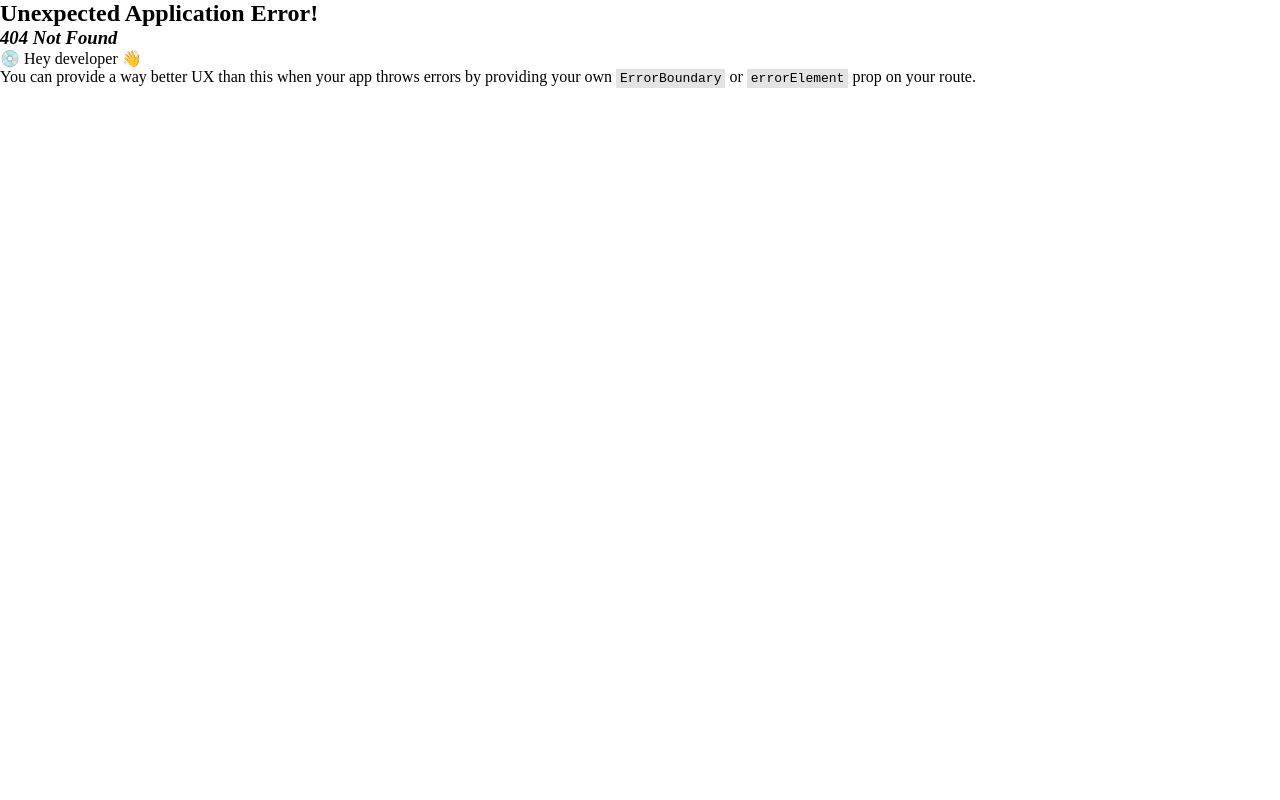
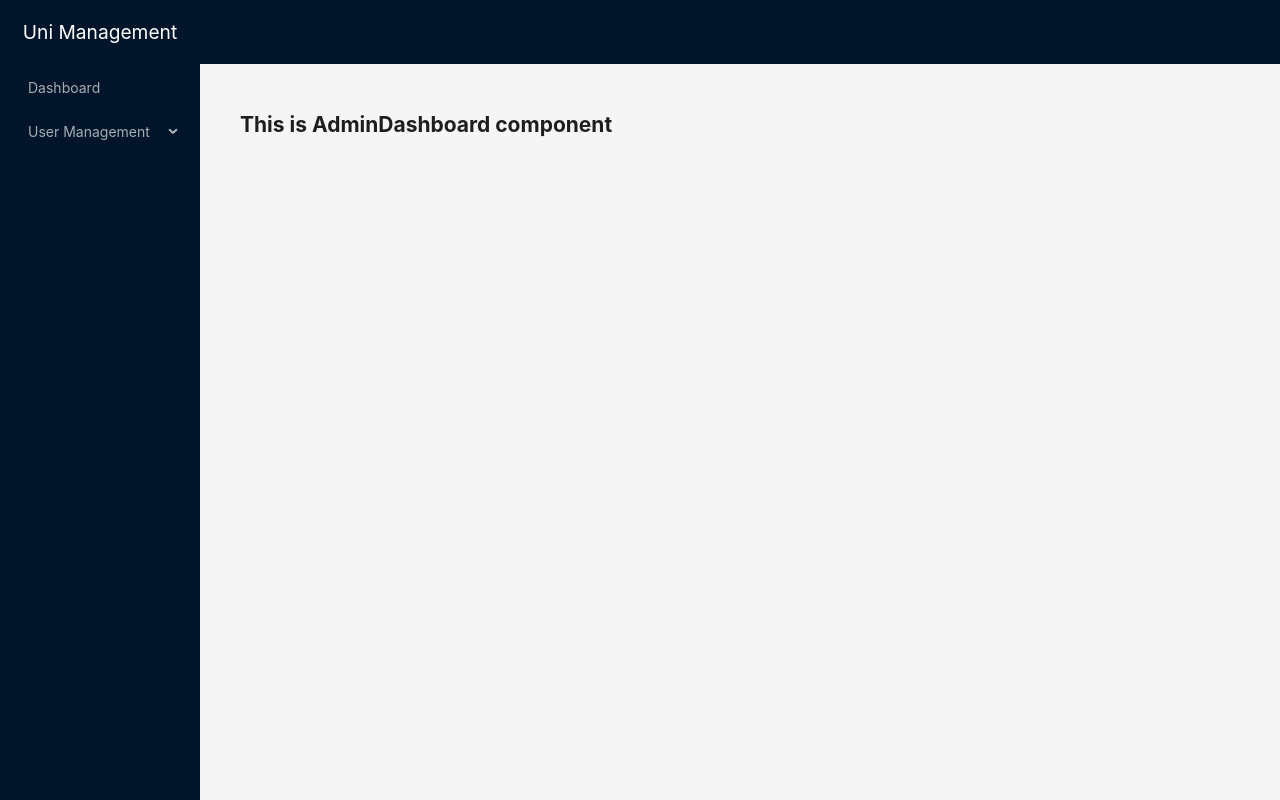
Before and after one commit to searchsakib/university_management_client, a React (Vite) app: page /faculty/dashboard in a window 1280 px wide. Before the commit this address had no page. Built offline with nearby package versions, Linux system fonts and the light colour scheme.

Commit message:
dynamic admin routes and admin sidebar done

```diff
--- a/src/components/layout/MainLayout.tsx
+++ b/src/components/layout/MainLayout.tsx
@@ -1,32 +1,8 @@
 import { Layout, Menu, MenuProps } from 'antd';
-import { NavLink, Outlet } from 'react-router-dom';
+import { Outlet } from 'react-router-dom';
+import { adminSidebar } from '../../routes/admin.routes';
 
 const { Header, Content, Footer, Sider } = Layout;
-
-const items: MenuProps['items'] = [
-  {
-    key: 'Dashboard',
-    label: <NavLink to='/admin/dashboard'>Dashboard</NavLink>,
-  },
-  {
-    key: 'User Mangement',
-    label: 'User Mangement',
-    children: [
-      {
-        key: 'Create Admin',
-        label: <NavLink to='/admin/create-admin'>Create Admin</NavLink>,
-      },
-      {
-        key: 'Create Faculty',
-        label: <NavLink to='/admin/create-faculty'>Create Faculty</NavLink>,
-      },
-      {
-        key: 'Create Student',
-        label: <NavLink to='/admin/create-student'>Create Student</NavLink>,
-      },
-    ],
-  },
-];
 
 const MainLayout = () => {
   return (
@@ -57,7 +33,7 @@ const MainLayout = () => {
           theme='dark'
           mode='inline'
           defaultSelectedKeys={['4']}
-          items={items}
+          items={adminSidebar}
         />
       </Sider>
       <Layout>
--- a/src/routes/admin.routes.tsx
+++ b/src/routes/admin.routes.tsx
@@ -3,10 +3,17 @@ import AdminDashboard from '../pages/admin/AdminDashboard';
 import CreateAdmin from '../pages/admin/CreateAdmin';
 import CreateFaculty from '../pages/admin/CreateFaculty';
 import CreateStudent from '../pages/admin/CreateStudent';
+import { NavLink } from 'react-router-dom';
 
 type TAdminRoutes = {
   path: string;
   element: ReactNode;
+};
+
+type TAdminSidebar = {
+  key: string;
+  label: ReactNode;
+  children?: TAdminSidebar[];
 };
 
 const adminPaths = [
@@ -37,6 +44,7 @@ const adminPaths = [
   },
 ];
 
+//! For admin routes
 export const adminRoutes = adminPaths.reduce((acc: TAdminRoutes[], item) => {
   if (item.path && item.element) {
     acc.push({
@@ -55,3 +63,25 @@ export const adminRoutes = adminPaths.reduce((acc: TAdminRoutes[], item) => {
   }
   return acc;
 }, []);
+
+//! For admin sidebar in navbar
+export const adminSidebar = adminPaths.reduce((acc: TAdminSidebar[], item) => {
+  if (item.name && item.path) {
+    acc.push({
+      key: item.name,
+      label: <NavLink to={`/admin/${item.path}`}>{item.name}</NavLink>,
+    });
+  }
+
+  if (item.children) {
+    acc.push({
+      key: item.name,
+      label: item.name,
+      children: item.children.map((elem) => ({
+        key: elem.name,
+        label: <NavLink to={`/admin/${elem.path}`}>{elem.name}</NavLink>,
+      })),
+    });
+  }
+  return acc;
+}, []);
```
Also changed, not shown: src/routes/routes.tsx (+10 -0 lines).
